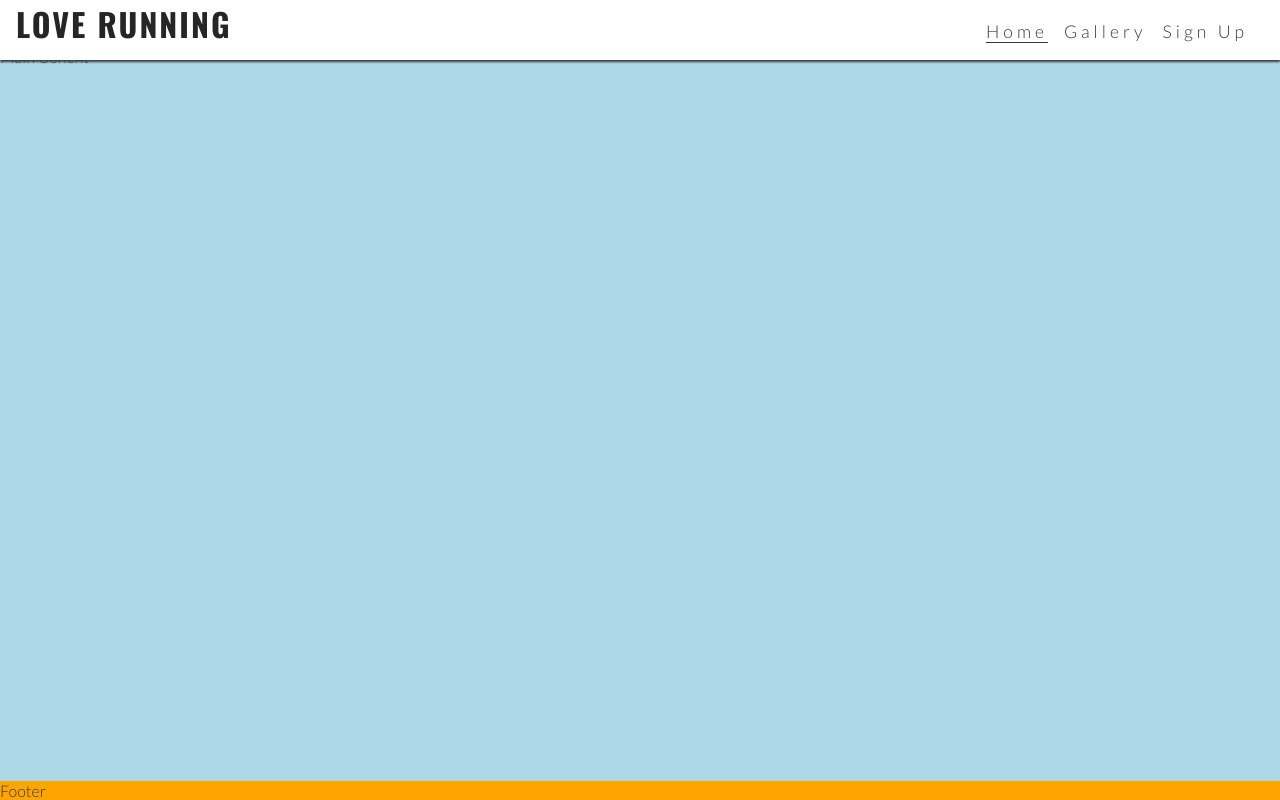
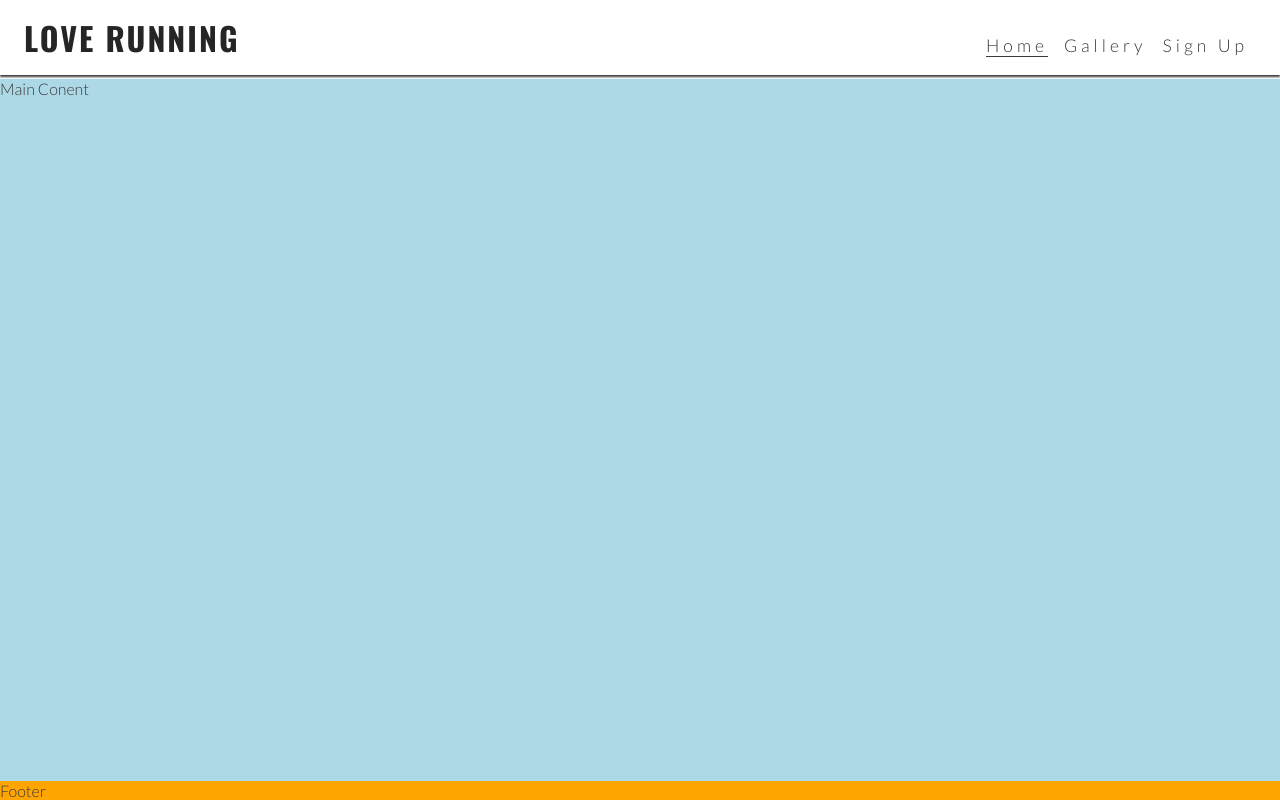
Before and after one commit to Paulflam3/Love-Running, a plain HTML site: page index.html in a window 1280 px wide. Drawn offline with nearby package versions, Linux system fonts and the light colour scheme.

Commit message:
fix: make logo larger and pushed main down to show under larger header

```diff
--- a/assets/css/style.css
+++ b/assets/css/style.css
@@ -81,6 +81,8 @@ nav{
 .nav-toggle-label{
     font-size: 2rem;
 }
+
+
 /*Main Content*/
 main {
     background-color: lightblue;
@@ -112,4 +114,14 @@ footer {
     .nav-toggle-label{
         display: none;
     }
+    #logo{
+        font-size: 200%;
+        line-height: 75px;
+        margin: 0 0.5rem;
+    }
+    /*main content*/
+    main{
+        /*push main content down to accomodate larder header*/
+        margin-top: 79px;
+    }
 }
```
